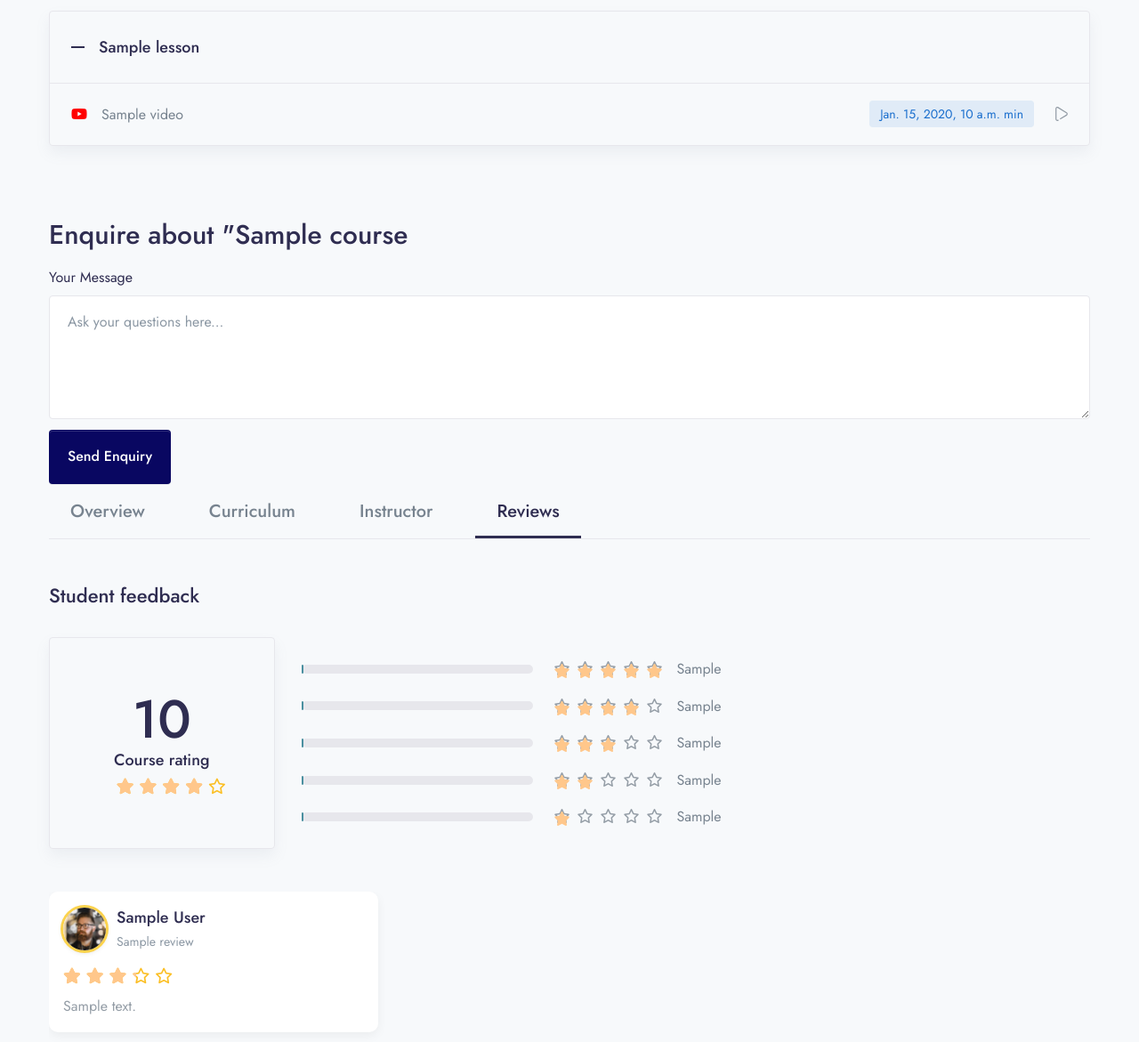
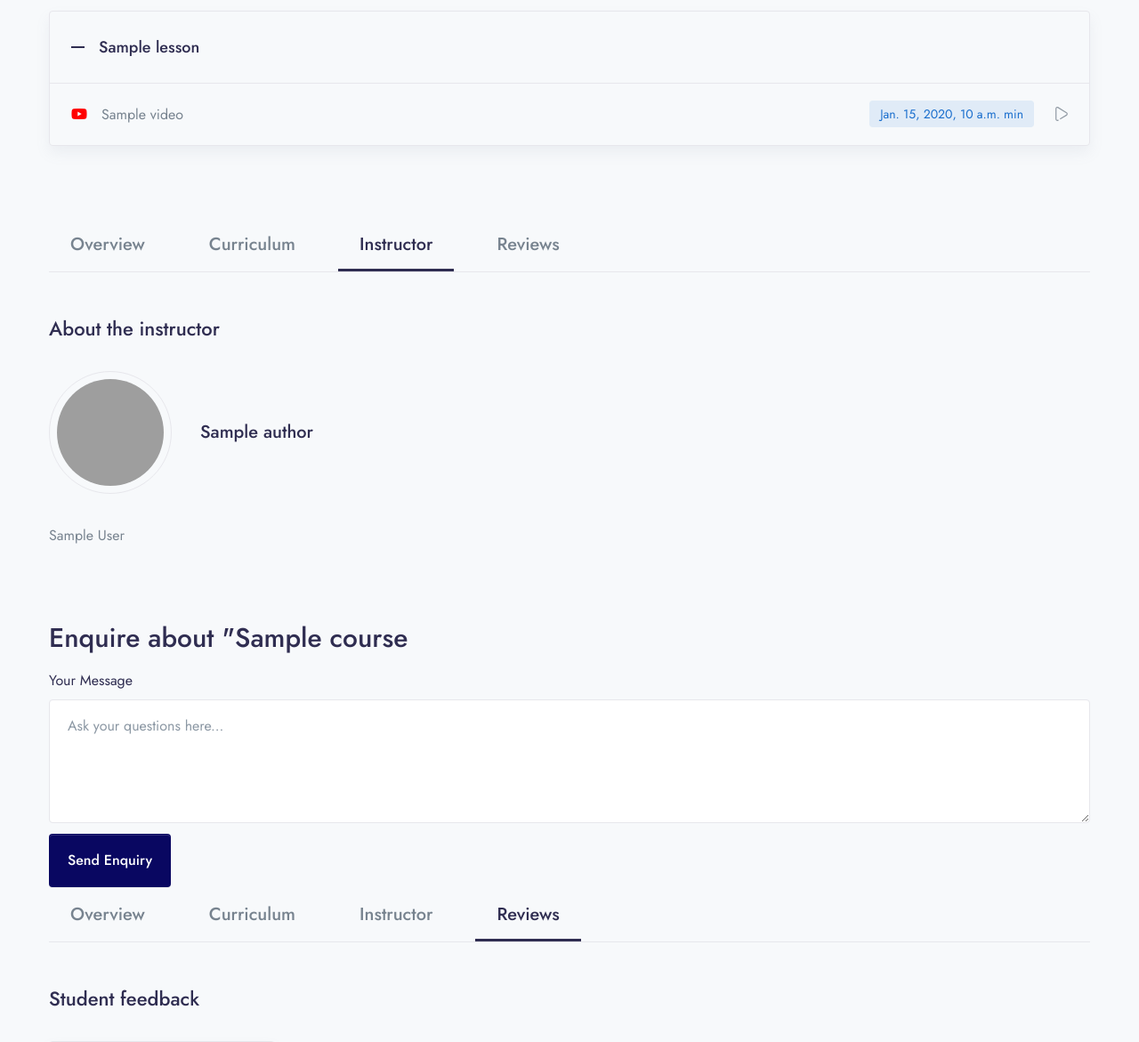
Before and after one commit to Priyanshu2sh/Indeed-LMS, a Django app: template templates/course/course_details.html in a window 1280 px wide. Shown: the part 1429-2600 px from the top of the page at 89% size. Run offline with Django 3.2, Linux system fonts and the light colour scheme; the template is opened without the code that fills it: most values are stand-ins (such as "Sample title", 1, 10 or a date in 2020); grey boxes marked "Sample" are stand-in pictures; some libraries are stand-ins or nearby versions; grey boxes are pictures that could not be loaded.

Commit message:
added instructor section

```diff
--- a/templates/course/course_details.html
+++ b/templates/course/course_details.html
@@ -559,6 +559,38 @@
                     </div>
                 </div>
 
+                <div id="Instructor" class="mb-8">
+                    <ul class="nav course-tab-v1 border-bottom h4 mb-8">
+                        <li class="nav-item">
+                            <a class="nav-link" href="#Overview" data-bs-toggle="smooth-scroll" data-bs-offset="0">Overview</a>
+                        </li>
+                        <li class="nav-item">
+                            <a class="nav-link" href="#Curriculum" data-bs-toggle="smooth-scroll" data-bs-offset="0">Curriculum</a>
+                        </li>
+                        <li class="nav-item">
+                            <a class="nav-link active" href="#Instructor" data-bs-toggle="smooth-scroll" data-bs-offset="0">Instructor</a>
+                        </li>
+                        <li class="nav-item">
+                            <a class="nav-link" href="#Reviews" data-bs-toggle="smooth-scroll" data-bs-offset="0">Reviews</a>
+                        </li>
+                    </ul>
+
+                    <h3 class="mb-6">About the instructor</h3>
+
+                    <div class="d-flex align-items-center mb-6">
+                        <div class="d-inline-block rounded-circle border me-6 p-2">
+                            <div class="avatar avatar-size-120">
+                                <img src="/lms/{{course.author.author_profile}}" alt="..." class="avatar-img rounded-circle">
+                            </div>
+                        </div>
+                        <div class="media-body">
+                            <h4 class="mb-0">{{course.author.name}}</h4>
+                        </div>
+                    </div>
+
+                    <p class="mb-6 line-height-md">{{course.author.about_author}}</p>
+                </div>
+
                 {% if not course_enquiry %}
                 <h2>Enquire about "{{ course.title }}</h2>
 
```
